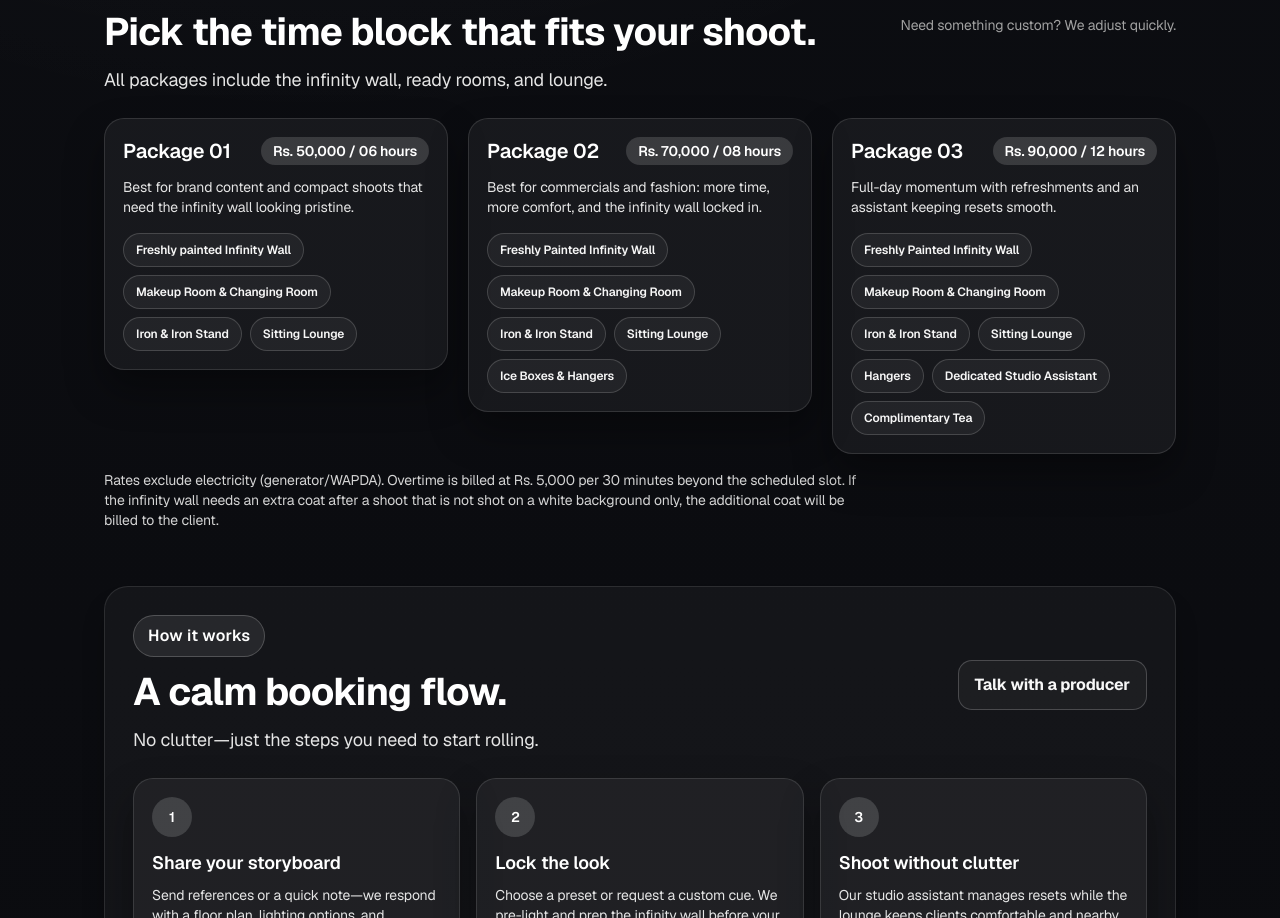
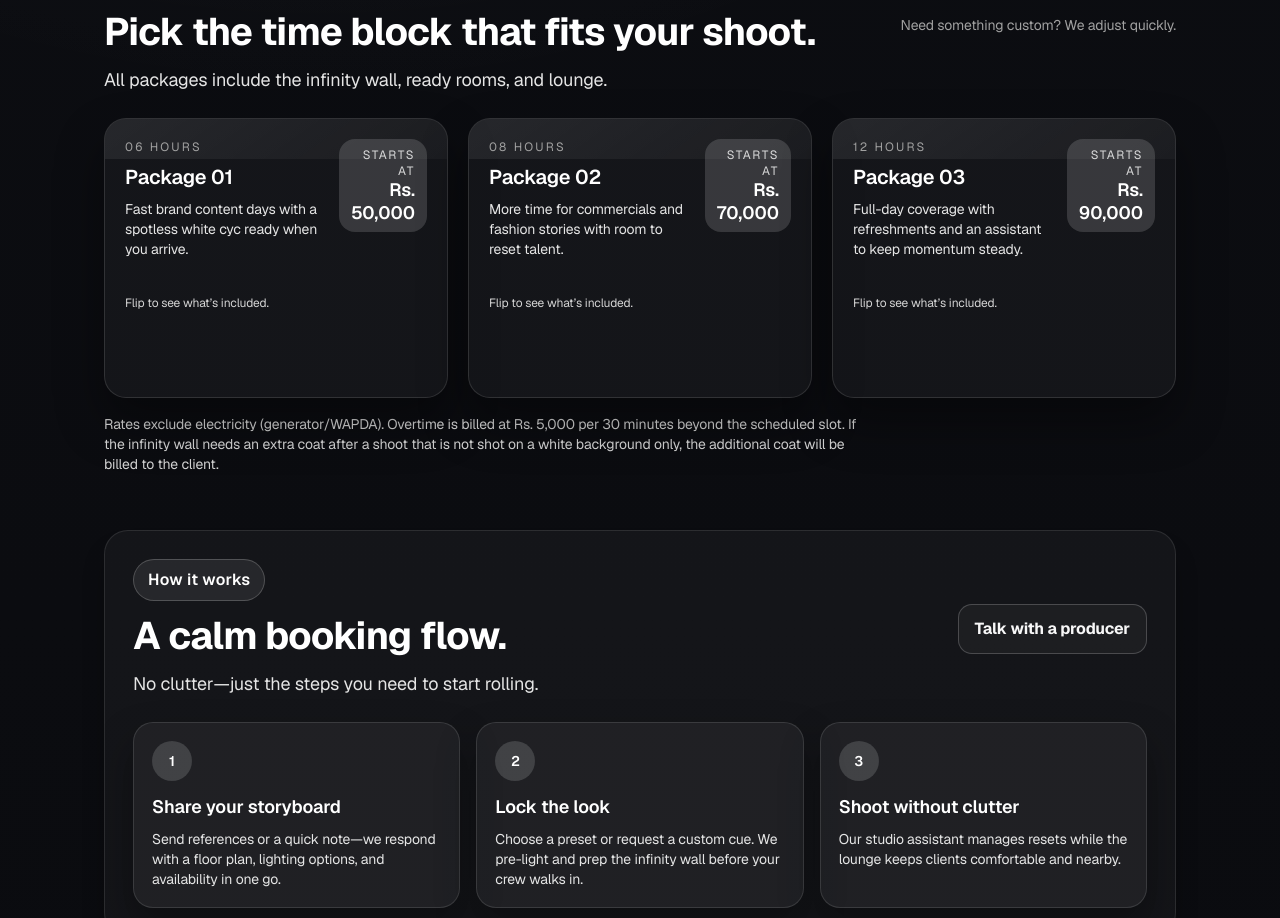
Before and after one commit to HusnainYusufi/sunday-studio, a Next.js app: page / in a window 1280 px wide. Shown: the part 1960-2878 px from the top of the page. Built offline with nearby package versions, Linux system fonts and the light colour scheme.

Commit message:
Add flipping package cards with detailed info

```diff
--- a/app/globals.css
+++ b/app/globals.css
@@ -226,6 +226,55 @@ main {
   min-height: 220px;
 }
 
+.package-flip {
+  position: relative;
+  min-height: 280px;
+  perspective: 1400px;
+  border-radius: 22px;
+  border: 1px solid rgba(255, 255, 255, 0.12);
+  background: rgba(255, 255, 255, 0.04);
+  box-shadow: 0 24px 48px rgba(0, 0, 0, 0.38);
+  overflow: hidden;
+}
+
+.package-flip:focus-visible {
+  outline: 2px solid rgba(255, 255, 255, 0.5);
+  outline-offset: 4px;
+}
+
+.package-flip-inner {
+  position: relative;
+  width: 100%;
+  height: 100%;
+  transform-style: preserve-3d;
+  transition: transform 650ms ease;
+}
+
+.package-flip:hover .package-flip-inner,
+.package-flip:focus-visible .package-flip-inner {
+  transform: rotateY(180deg);
+}
+
+.package-face {
+  position: absolute;
+  inset: 0;
+  backface-visibility: hidden;
+  height: 100%;
+  padding: 20px;
+  display: flex;
+  flex-direction: column;
+  gap: 12px;
+}
+
+.package-front {
+  background: linear-gradient(145deg, rgba(255, 255, 255, 0.08), rgba(255, 255, 255, 0.03));
+}
+
+.package-back {
+  background: linear-gradient(145deg, rgba(255, 255, 255, 0.14), rgba(255, 255, 255, 0.06));
+  transform: rotateY(180deg);
+}
+
 .step-card {
   min-height: 180px;
 }
--- a/app/page.tsx
+++ b/app/page.tsx
@@ -24,19 +24,22 @@ const spaces = [
 const packages = [
   {
     title: "Package 01",
-    price: "Rs. 50,000 / 06 hours",
-    description: "Best for brand content and compact shoots that need the infinity wall looking pristine.",
+    price: "Rs. 50,000",
+    duration: "06 hours",
+    overview: "Fast brand content days with a spotless white cyc ready when you arrive.",
     perks: [
       "Freshly painted Infinity Wall",
       "Makeup Room & Changing Room",
       "Iron & Iron Stand",
       "Sitting Lounge",
     ],
+    suitedFor: "Product launches, short-form content, tabletop",
   },
   {
     title: "Package 02",
-    price: "Rs. 70,000 / 08 hours",
-    description: "Best for commercials and fashion: more time, more comfort, and the infinity wall locked in.",
+    price: "Rs. 70,000",
+    duration: "08 hours",
+    overview: "More time for commercials and fashion stories with room to reset talent.",
     perks: [
       "Freshly Painted Infinity Wall",
       "Makeup Room & Changing Room",
@@ -44,11 +47,13 @@ const packages = [
       "Sitting Lounge",
       "Ice Boxes & Hangers",
     ],
+    suitedFor: "Commercials, fashion look-books, multi-look shoots",
   },
   {
     title: "Package 03",
-    price: "Rs. 90,000 / 12 hours",
-    description: "Full-day momentum with refreshments and an assistant keeping resets smooth.",
+    price: "Rs. 90,000",
+    duration: "12 hours",
+    overview: "Full-day coverage with refreshments and an assistant to keep momentum steady.",
     perks: [
       "Freshly Painted Infinity Wall",
       "Makeup Room & Changing Room",
@@ -58,6 +63,7 @@ const packages = [
       "Dedicated Studio Assistant",
       "Complimentary Tea",
     ],
+    suitedFor: "Long-format ads, music videos, editorial days",
   },
 ];
 
@@ -385,22 +391,47 @@ export default function Home() {
 
           <div className="mt-6 grid gap-5 lg:grid-cols-3">
             {packages.map((tier) => (
-              <TiltCard key={tier.title} className="h-full">
-                <div className="package-card" data-cursor="accent">
-                  <div className="flex items-center justify-between">
-                    <h3 className="text-xl font-semibold text-white">{tier.title}</h3>
-                    <span className="rounded-full bg-white/15 px-3 py-1 text-sm font-semibold text-white">{tier.price}</span>
-                  </div>
-                  <p className="mt-3 text-sm text-neutral-200">{tier.description}</p>
-                  <div className="mt-4 flex flex-wrap gap-2 text-xs font-semibold text-white">
-                    {tier.perks.map((perk) => (
-                      <span key={perk} className="chip">
-                        {perk}
-                      </span>
-                    ))}
+              <div key={tier.title} className="h-full">
+                <div className="package-flip" data-cursor="accent" tabIndex={0}>
+                  <div className="package-flip-inner">
+                    <div className="package-face package-front">
+                      <div className="flex items-start justify-between gap-4">
+                        <div className="space-y-2">
+                          <p className="text-xs uppercase tracking-[0.18em] text-neutral-400">{tier.duration}</p>
+                          <h3 className="text-xl font-semibold text-white">{tier.title}</h3>
+                          <p className="text-sm text-neutral-200">{tier.overview}</p>
+                        </div>
+                        <div className="rounded-2xl bg-white/15 px-3 py-2 text-right text-white">
+                          <p className="text-xs uppercase tracking-[0.14em] text-white/80">Starts at</p>
+                          <p className="text-lg font-semibold leading-tight">{tier.price}</p>
+                        </div>
+                      </div>
+                      <p className="mt-6 text-xs text-neutral-300">Flip to see what’s included.</p>
+                    </div>
+
+                    <div className="package-face package-back">
+                      <div className="flex flex-col gap-3">
+                        <div>
+                          <p className="text-xs uppercase tracking-[0.18em] text-white/80">What’s included</p>
+                          <ul className="mt-3 space-y-2 text-sm text-neutral-100">
+                            {tier.perks.map((perk) => (
+                              <li key={perk} className="flex items-start gap-2">
+                                <span className="text-base text-white/70">•</span>
+                                <span>{perk}</span>
+                              </li>
+                            ))}
+                          </ul>
+                        </div>
+                        <div className="rounded-2xl bg-white/10 p-3 text-sm text-white">
+                          <p className="text-xs uppercase tracking-[0.16em] text-white/70">Best for</p>
+                          <p className="mt-1 font-semibold text-white">{tier.suitedFor}</p>
+                        </div>
+                        <p className="text-xs text-neutral-300">Pricing is exclusive of electricity (generator/WAPDA). Overtime: Rs. 5,000 per 30 minutes.</p>
+                      </div>
+                    </div>
                   </div>
                 </div>
-              </TiltCard>
+              </div>
             ))}
           </div>
 
```
